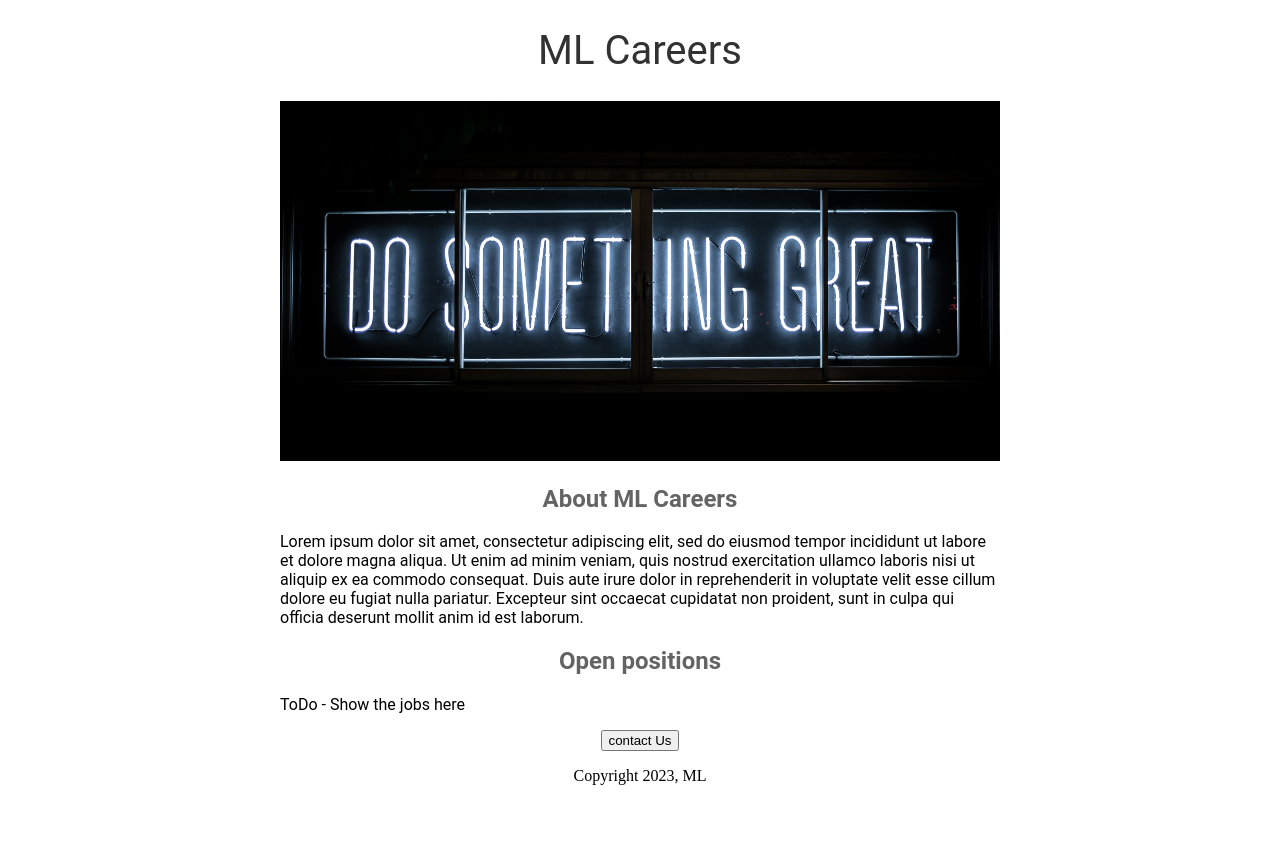
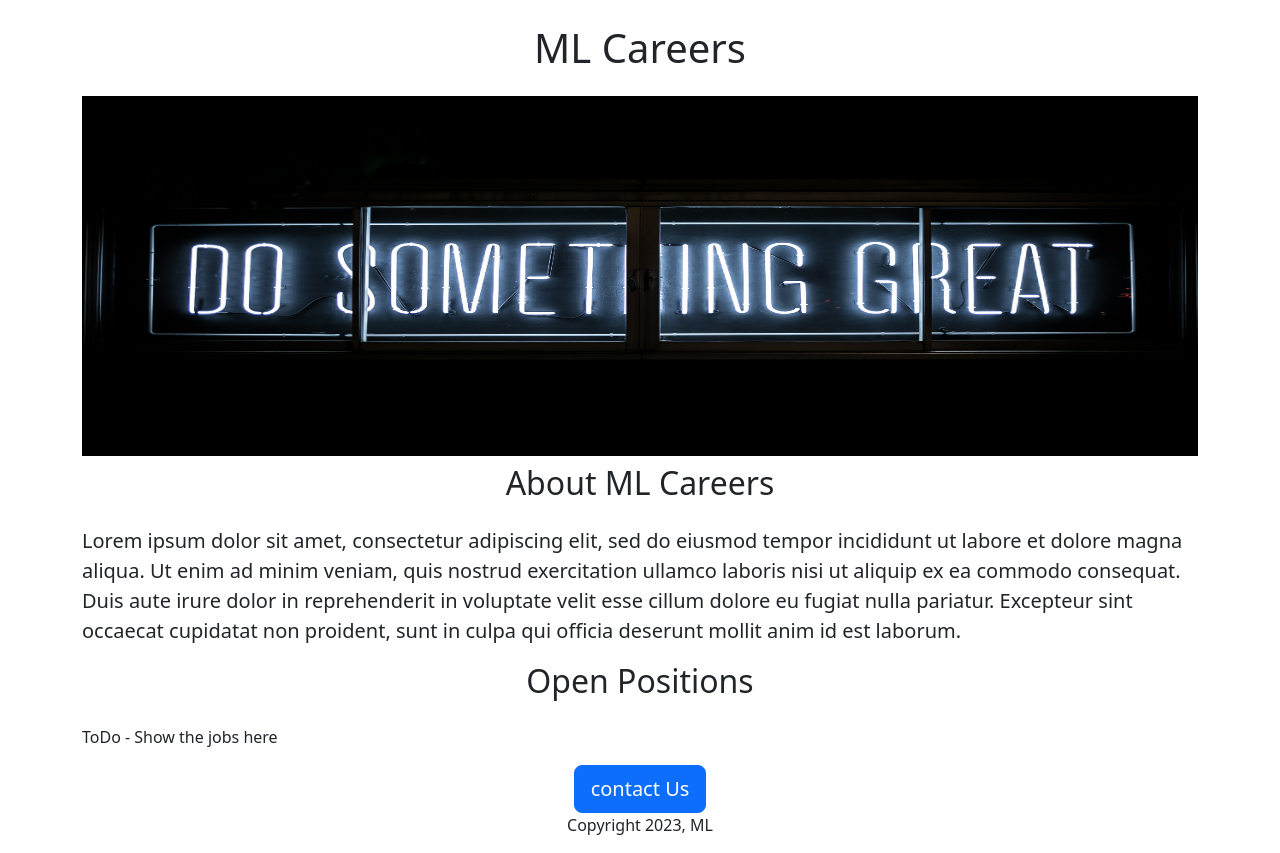
Before and after one commit to RealLionelMuhire/MLWeb_v2, a Flask app: page / in a window 1280 px wide. Before the commit the page ends 785 px from the top, so only its background shows below. Run offline with Flask 3, Linux system fonts and the light colour scheme.

Commit message:
adding more and more bootstrap

```diff
--- a/templates/home.html
+++ b/templates/home.html
@@ -2,50 +2,33 @@
 <html>
   <head>
     <title>ML_Carers</title>
+    <meta charset="utf-8">
+    <meta name="viewport" content="width=device-width, initial-scale=1">
+    <link href="https://cdn.jsdelivr.net/npm/bootstrap@5.3.1/dist/css/bootstrap.min.css" rel="stylesheet" integrity="sha384-4bw+/aepP/YC94hEpVNVgiZdgIC5+VKNBQNGCHeKRQN+PtmoHDEXuppvnDJzQIu9" crossorigin="anonymous">
     <style>
-      h1 {
-        font-size: 40px;
-        font-family: Roboto;
-        font-weight: normal;
-        color: rgb(50, 50, 50);
-        text-align: center;
-         }
       #banner {
+        height: 360px;
         width: 100%;
-        height: 360px;
-        object-fit: cover;
-      }
-      h2 {
-        font-family: Roboto;
-        font-size: 32;
-        color: rgb(100, 100, 100);
-        text-align: center;
-      }
-      .bodytext {
-        font-family: Roboto;
-        color: ragb(80, 80, 80);
-      }
-      #container {
-        max-width: 720px;
-        margin:0 auto;
+        objcet-fit: cover;
       }
     </style>
   </head>
   <body>
-    <div id="container">
-      <h1>ML Careers</h1>
+    <div class="container">
+      <h1 class="text-center mt-4 mb-4">ML Careers</h1>
       <img
+        class="img-fluid"
         id = "banner"
         src="https://mlweb--lionelmuhire199.repl.co/static/banner.jpg"
         height="320">
-      <h2>About ML Careers</h2>
-      <p class="bodytext">
+      <h2 class="text-center mt-2 mb-4">About ML Careers</h2>
+      <p class="lead">
         Lorem ipsum dolor sit amet, consectetur adipiscing elit, sed do eiusmod tempor incididunt ut labore et dolore magna aliqua. Ut enim ad minim veniam, quis nostrud exercitation ullamco laboris nisi ut aliquip ex ea commodo consequat. Duis aute irure dolor in reprehenderit in voluptate velit esse cillum dolore eu fugiat nulla pariatur. Excepteur sint occaecat cupidatat non proident, sunt in culpa qui officia deserunt mollit anim id est laborum.
       </p>
-      <h2>Open positions</h2>
-      <p class="bodytext">ToDo - Show the jobs here</p>
-      <div style="text-align: center;">
-      <button>contact Us</button>
+      <h2 class="text-center mt-2 mb-4">Open Positions</h2>
+      <p>ToDo - Show the jobs here</p>
+      <div class="text-center">
+      <button class="btn btn-primary btn-lg">contact Us</button>
         <p>Copyright 2023, ML</p>
       </div>
     </div>
```
